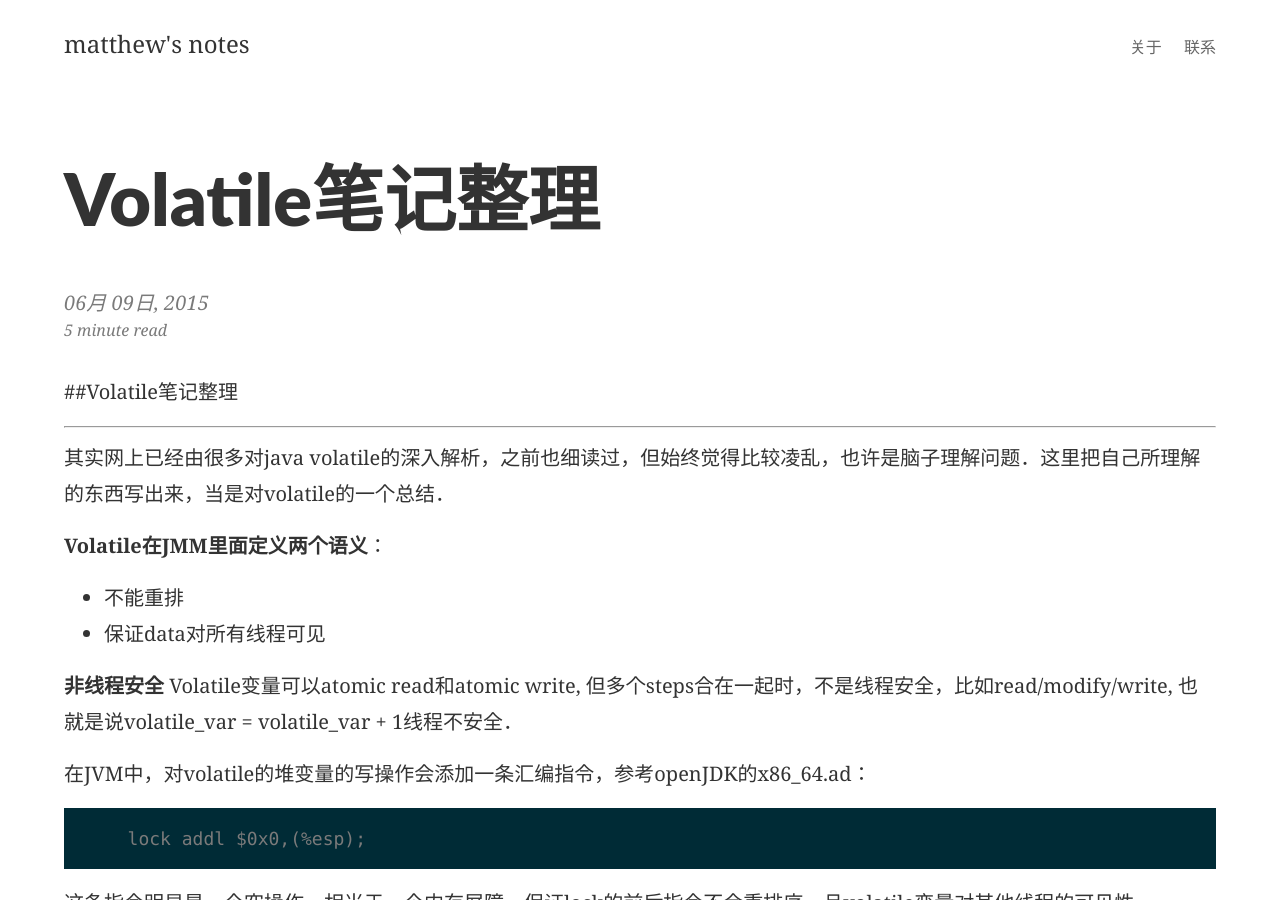
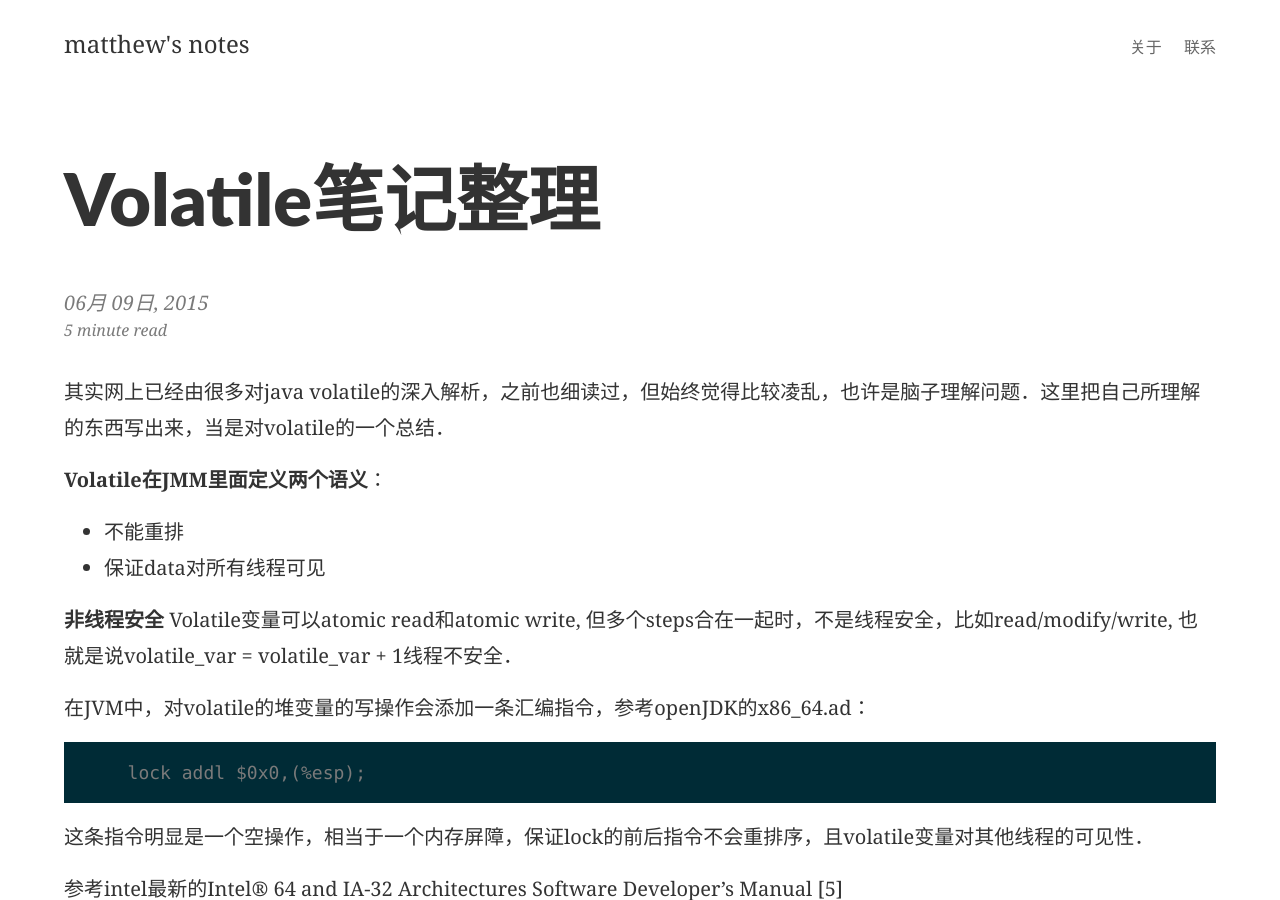
Before and after one commit to taigetco/taigetco.github.io, a Jekyll site: the page built from _posts/2015-06-08-java-volatile.md, in a window 1280 px wide and 900 px high. Built offline with Jekyll 4.4.1, drawn with Linux system fonts in a browser that asks for light colours; some web fonts are replaced.

Commit message:
remove title in markdown, since jekyll already auto-generated one

```diff
--- a/_posts/2015-06-08-java-volatile.md
+++ b/_posts/2015-06-08-java-volatile.md
@@ -6,9 +6,6 @@ summary:    关于Java volatile使用和理解的一个总结
 categories: java concurrency
 ---
 
-##Volatile笔记整理
-
-----------
 
 其实网上已经由很多对java volatile的深入解析，之前也细读过，但始终觉得比较凌乱，也许是脑子理解问题．这里把自己所理解的东西写出来，当是对volatile的一个总结．
 
```
Also changed, not shown: 2 other files.
